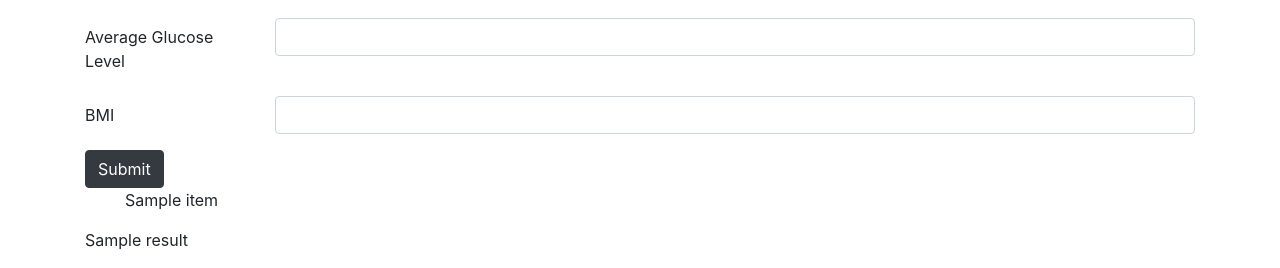
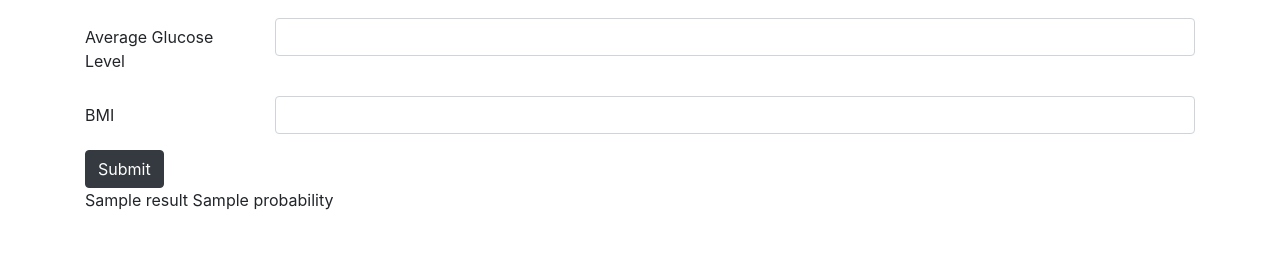
Before and after one commit to MaxZoubkov/Stroke-Prediction, a Flask app: template templates/main.html in a window 1280 px wide. Shown: the part 674-942 px from the top of the page. After the commit the page ends 884 px from the top, so only its background shows below. Run offline with Flask 2, Linux system fonts and the light colour scheme; the template is opened without the code that fills it: most values are stand-ins (such as "Sample title", 1, 10 or a date in 2020); some libraries are stand-ins or nearby versions.

Commit message:
Added code to output the result (commented out until model is usable), added about.html

```diff
--- a/app.py
+++ b/app.py
@@ -7,37 +7,47 @@ import logging
 
 app = Flask(__name__, template_folder='templates')
 
+
+
+
 @app.route('/', methods=['GET', 'POST'])
 def main():
     if flask.request.method == 'GET':
         return render_template('main.html')
 
     if flask.request.method == 'POST':
-        #app.logger.info(flask.request.form)    # useful to see what is submitted with the form
+        app.logger.info(flask.request.form)    # useful to see what is submitted with the form
 
-        input_list = flask.request.form
-        # app.logger.info(X)
-        # gender = flask.request.form['gender']
-        # age = flask.request.form['age']
-        # hypertension = flask.request.form['hypertension']
-        # heart_disease = flask.request.form['heart_disease']
-        # ever_married = flask.request.form['ever_married']
-        # work_type = flask.request.form['work_type']
-        # residence_type = flask.request.form['residence_type']
-        # avg_glucose_level = flask.request.form['avg_glucose_level']
-        # bmi = flask.request.form['bmi']
-        # smoking_status = flask.request.form['smoking_status']
+        input_dict = flask.request.form.to_dict()
+        app.logger.info(input_dict)
+
+        with open('model/model.sav', 'rb') as f:
+            model = pickle.load(f)
+
+        df = pd.DataFrame(input_dict, index=[0])
+        app.logger.info(df)
 
         # Feeding the model and outputting to the page will be here
+        # Assuming the model has a member element "model.feature_list"
+        # df = df[model.feature_list]
+        # y_pred = model.predict(df)
+        # probability = model.predict_proba(df)
+        # result = y_pred[i]
+        #if result is 0:
+            #result = "High risk of stroke!"
+        #else:
+            #result = "Low risk of stroke."
+        #probability = probability[0]
 
         result = "some result"  # change to stroke prediction
+        probability = "some probability"    # change to stroke probability
 
-        return render_template('main.html', input_list=input_list, result=result) # placeholder template
+        return render_template('main.html', result=result, probability=probability) # placeholder template
 
 
 @app.route('/about')
 def about():
-    return render_template('result.html') #change to about.html
+    return render_template('about.html')
 
 
 if __name__ == "__main__":
--- /dev/null
+++ b/templates/about.html
@@ -0,0 +1,6 @@
+{% extends "base.html" %}
+{% block title %}About{% endblock title %}
+
+{% block body %}
+
+{% endblock body %}
--- a/templates/base.html
+++ b/templates/base.html
@@ -29,7 +29,7 @@
 
         <main style="margin-top: 70px" role="main" class="container">
             <div class="starter-template">
-                {% block body required %}
+                {% block body %}
                 {% endblock body %}
             </div>
         </main>
--- a/templates/main.html
+++ b/templates/main.html
@@ -151,17 +151,20 @@
 
     </form>
 
-    {% if input_list %}
+    <!-- {% if input_dict %}
         <ul>
-            {% for item in input_list %}
+            {% for item in input_dict %}
                 <li style="display: inline-block"> {{ item }} </li>
             {% endfor %}
         </ul>
 
-    {% endif %}
+    {% endif %} -->
 
     {% if result %}
-        <p> {{ result }} </p>
+        <p style="display: inline-block">{{ result }}</p>
+    {% endif %}
+    {% if probability %}
+        <p style="display: inline-block">{{probability}}</p>
     {% endif %}
 
 {% endblock body %}
```
